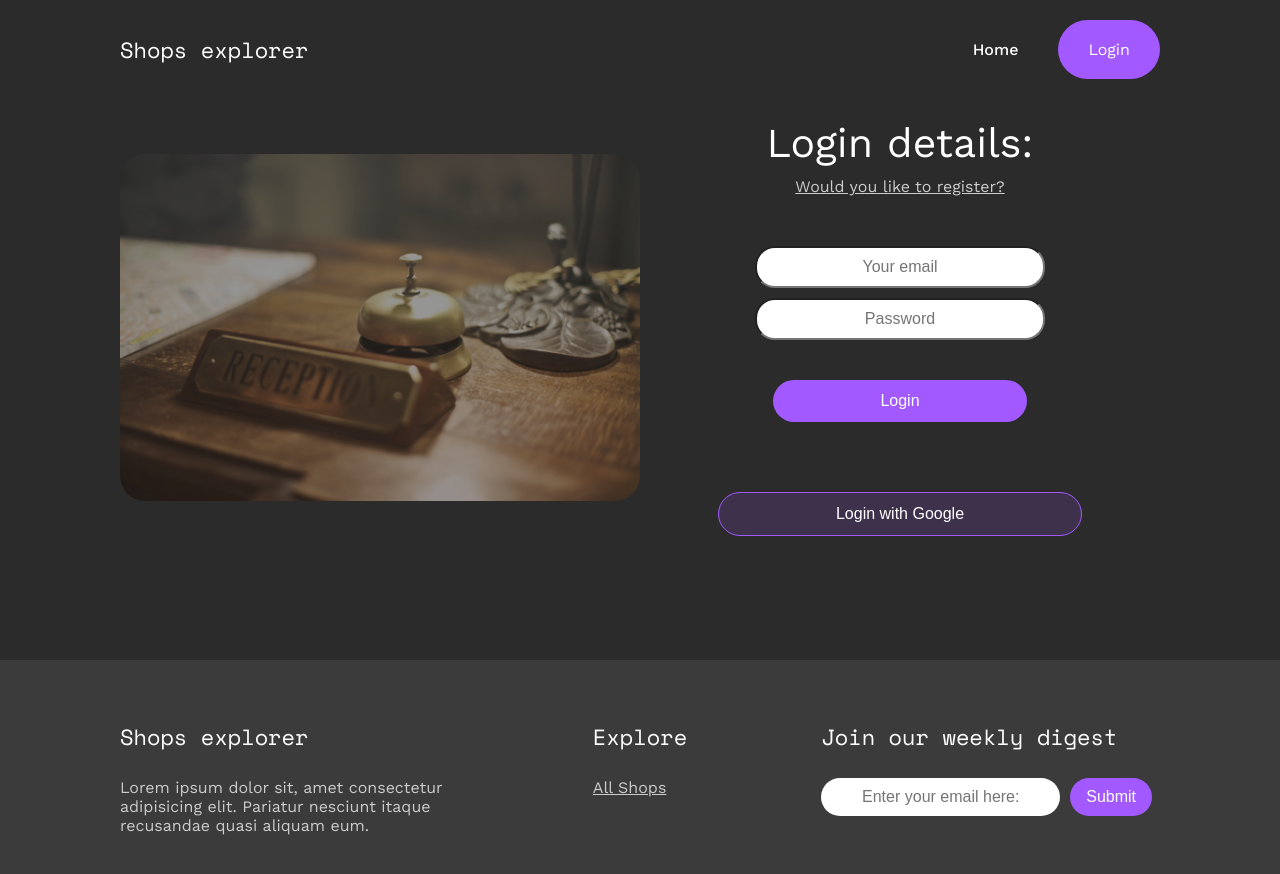
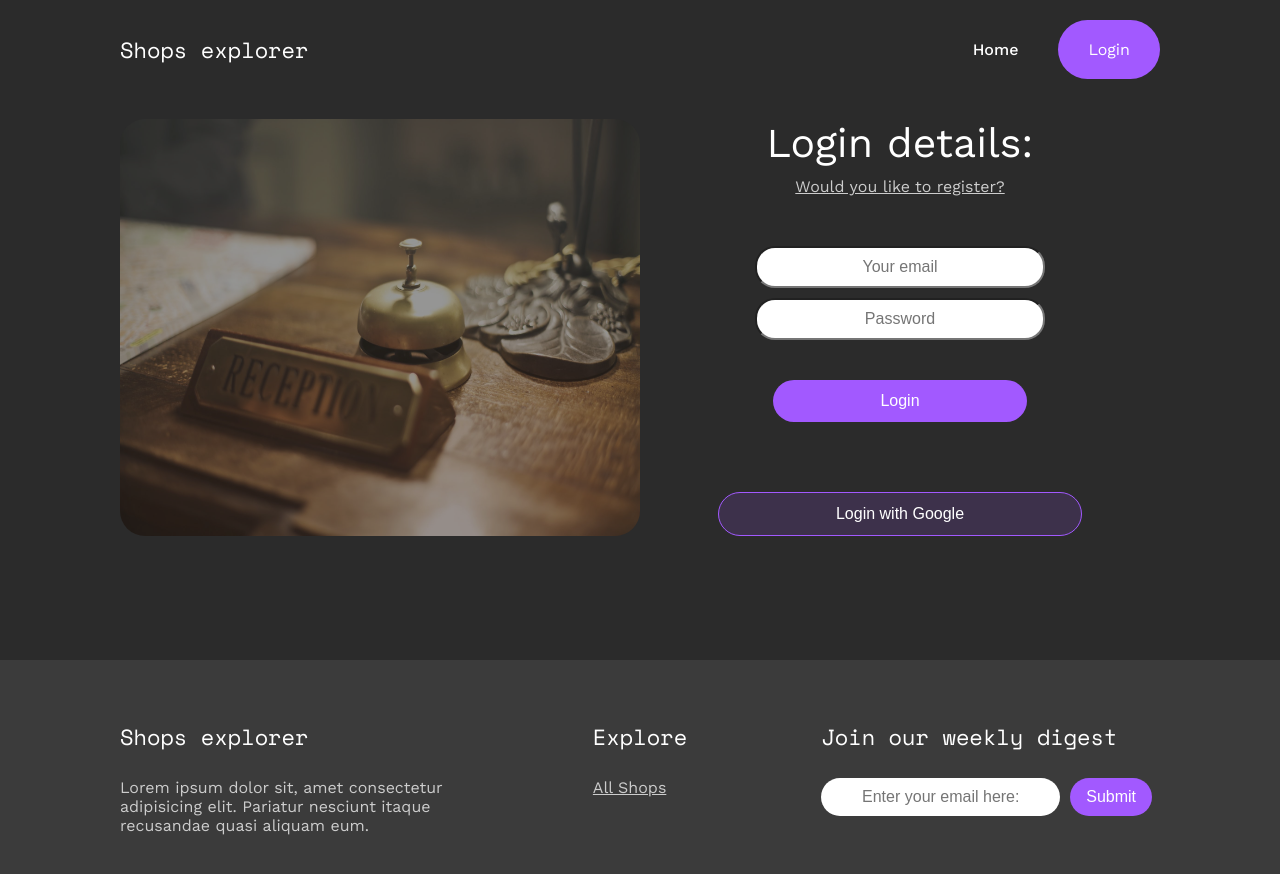
Before and after one commit to VytasPet/React_Firebase_Baigiamasis_Darbas2, a React (Vite) app: page /login in a window 1280 px wide. Shown: the top 874 px of the page. Built offline with nearby package versions, Linux system fonts and the light colour scheme; no server answers.

Commit message:
before merge

```diff
--- a/src/components/shopcomponents/SingleShopCard.jsx
+++ b/src/components/shopcomponents/SingleShopCard.jsx
@@ -9,6 +9,7 @@ const ShopCard = styled.div`
   min-width: 100%;
   max-width: 100%;
   border-radius: 20px;
+  margin-bottom: 20px;
 
   ${media.tablet`
   height: 369px;
--- a/src/pages/LoginPage.jsx
+++ b/src/pages/LoginPage.jsx
@@ -17,29 +17,10 @@ const MainDiv = styled.div`
   margin-bottom: 30px;
   max-wight: 100%;
   display: flex;
-  align-items: center;
-  justify-content: center;
-
-  ${media.tablet`
+  align-items: flex-start ${media.tablet`
   flex-direction: column;
-  `}
+  `};
 `;
-// const FormName = styled.h2`
-//   font-size: 51px;
-// `;
-// const Description = styled.p`
-//   font-size: 22px;
-//   font-weight: 400;
-//   line-height: 35.2px;
-// `;
-
-// const HalfPageForm = styled.form`
-//   width: 38%;
-//   display: flex;
-//   align-items: center;
-
-//   flex-direction: column;
-// `;
 
 const LoginPic = styled.img`
   opacity: 0.5;
@@ -56,35 +37,10 @@ const LoginPic = styled.img`
   margin-bottom: 30px;
   `}
 `;
-// const LoginTitle = styled.h2`
-//   font-size: 41px;
-//   margin-bottom: 10px;
-//   color: white;
-//   font-weight: 400;
-// `;
-// const Links = styled(Link)`
-//   color: #cccccc;
-//   font-size: 16px;
-//   font-weight: 400;
-//   margin-bottom: 50px;
-//   display: block;
-//   text-decoration: underline;
-// `;
 
 function LoginPage() {
   const navigate = useNavigate();
   const [signInWithEmailAndPassword, user, loading, error] = useSignInWithEmailAndPassword(auth);
-
-  // const loginWithFirebaseHook = async ({ email, password }) => {
-  //   const loadingToastId = toast.loading("Signing in...");
-
-  //   try {
-  //     await signInWithEmailAndPassword(email, password);
-  //     toast.success("Signed in successfully!");
-  //   } catch (error) {
-  //     toast.error(`Failed to sign in: ${error.message}`);
-  //   }
-  // };
 
   function loginWithFirebaseHook({ email, password }) {
     const loadingToastId = toast.loading("Signing in...");
```
